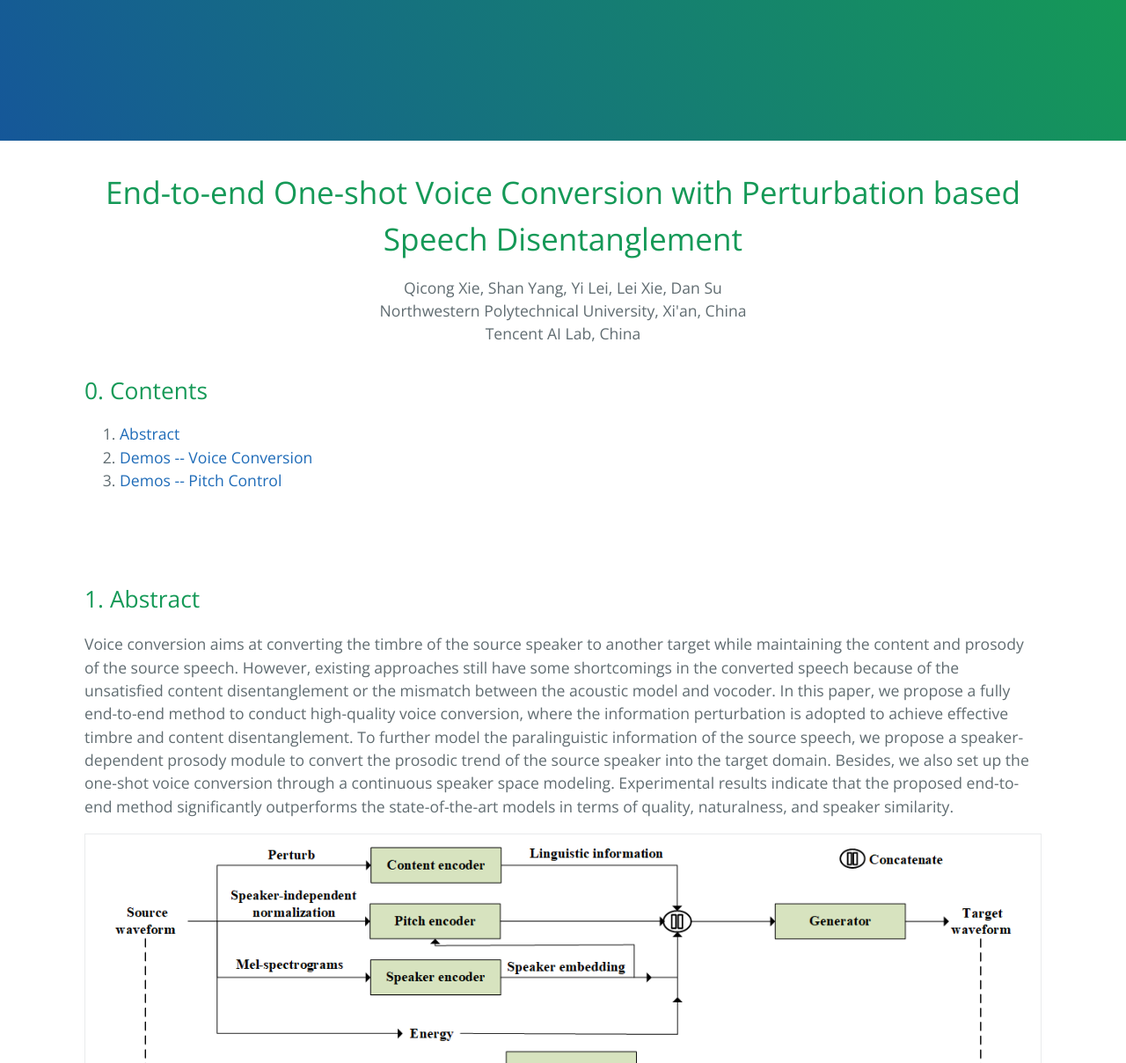
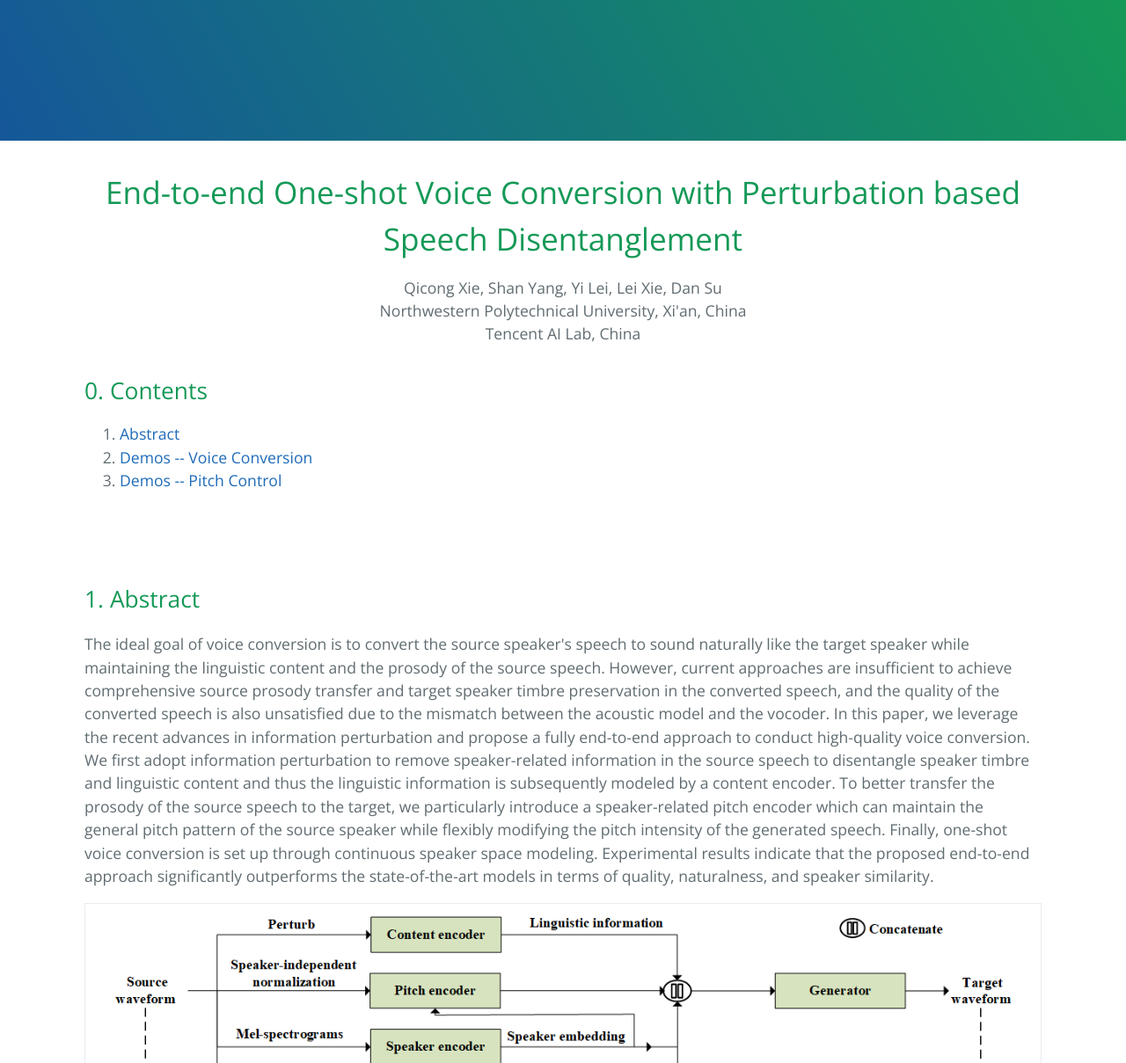
Before and after one commit to QicongXie/end2endvc, a plain HTML site: page index.html in a window 1280 px wide. Shown: the top 1209 px of the page at 88% size. Drawn offline with nearby package versions, Linux system fonts and the light colour scheme.

Commit message:
update abstract

```diff
--- a/index.html
+++ b/index.html
@@ -42,8 +42,8 @@
 <br><br>
 <h2 id="abstract">1. Abstract<a name="abstract"></a></h2>
 <p>
-  Voice conversion aims at converting the timbre of the source speaker to another target while maintaining the content and prosody of the source speech. However, existing approaches still have some shortcomings in the converted speech because of the unsatisfied content disentanglement or the mismatch between the acoustic model and vocoder. In this paper, we propose a fully end-to-end method to conduct high-quality voice conversion, where the information perturbation is adopted to achieve effective timbre and content disentanglement. To further model the paralinguistic information of the source speech, we propose a speaker-dependent prosody module to convert the prosodic trend of the source speaker into the target domain. Besides, we also set up the one-shot voice conversion through a continuous speaker space modeling. Experimental results indicate that the proposed end-to-end method significantly outperforms the state-of-the-art models in terms of quality, naturalness, and speaker similarity.
-</p>
+  The ideal goal of voice conversion is to convert the source speaker's speech to sound naturally like the target speaker while maintaining the linguistic content and the prosody of the source speech. However, current approaches are insufficient to achieve comprehensive source prosody transfer and target speaker timbre preservation in the converted speech, and the quality of the converted speech is also unsatisfied due to the mismatch between the acoustic model and the vocoder. In this paper, we leverage the recent advances in information perturbation and propose a fully end-to-end approach to conduct high-quality voice conversion. We first adopt information perturbation to remove speaker-related information in the source speech to disentangle speaker timbre and linguistic content and thus the linguistic information is subsequently modeled by a content encoder.  To better transfer the prosody of the source speech to the target, we particularly introduce a speaker-related pitch encoder which can maintain the general pitch pattern of the source speaker while flexibly modifying the pitch intensity of the generated speech.
+  Finally, one-shot voice conversion is set up through continuous speaker space modeling. Experimental results indicate that the proposed end-to-end approach significantly outperforms the state-of-the-art models in terms of quality, naturalness, and speaker similarity.</p>
 
   <table frame=void rules=none>
     <tr > <td colspan=3><center><img src='raw/fig/overall.png'></center>  </td></tr>
```
